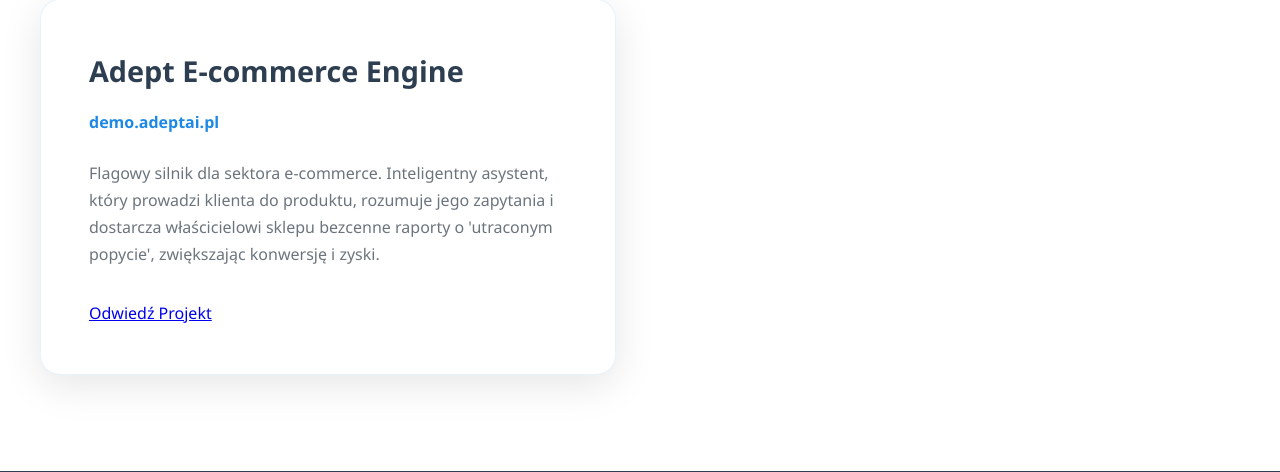
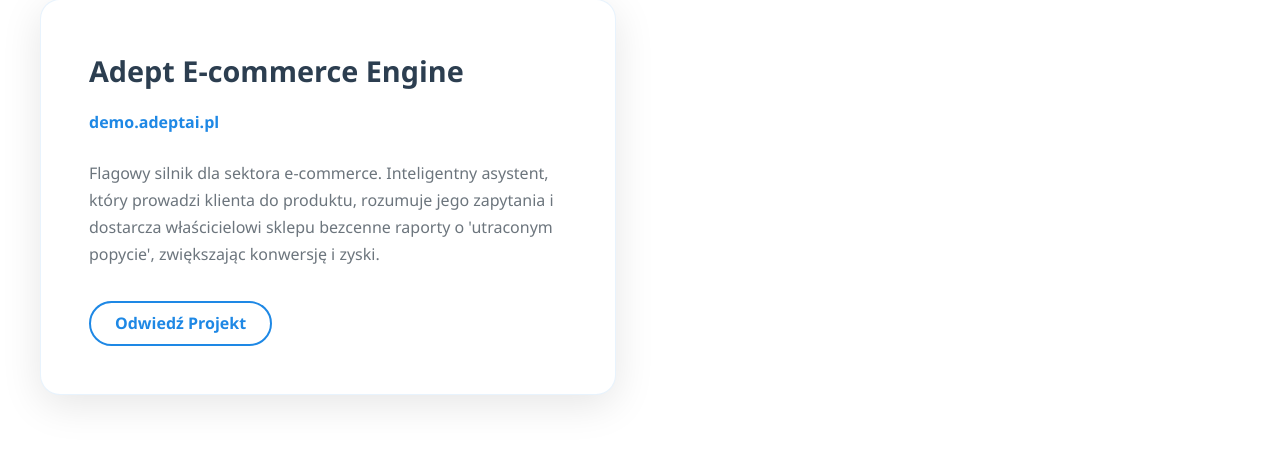
Before and after one commit to lukiikebukuro/adept, a Flask app: page / in a window 1280 px wide. Shown: the part 1982-2454 px from the top of the page. Run offline with Flask 3, Linux system fonts and the light colour scheme.

Commit message:
poprawiony przycisk

```diff
--- a/templates/index.html
+++ b/templates/index.html
@@ -516,7 +516,7 @@
     <h3>Adept E-commerce Engine</h3>
     <span class="url">demo.adeptai.pl</span>
     <p>Flagowy silnik dla sektora e-commerce. Inteligentny asystent, który prowadzi klienta do produktu, rozumuje jego zapytania i dostarcza właścicielowi sklepu bezcenne raporty o 'utraconym popycie', zwiększając konwersję i zyski.</p>
-    <a href="https://demo.adeptai.pl" target="_blank">Odwiedź Projekt</a>
+    <a href="https://demo.adeptai.pl" class="project-link" target="_blank">Odwiedź Projekt</a>
 </div>
             </div>
         </div>
```
